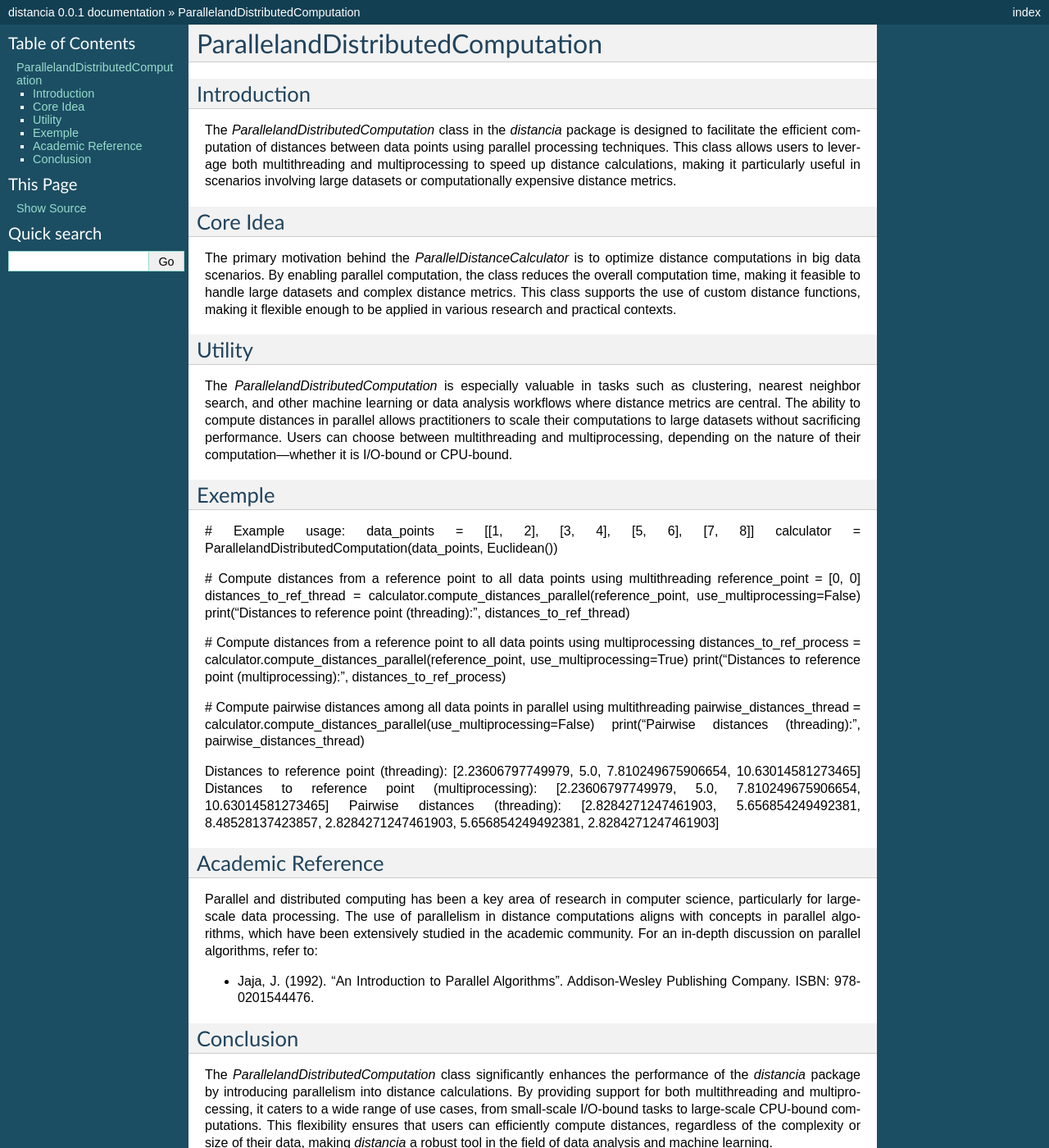
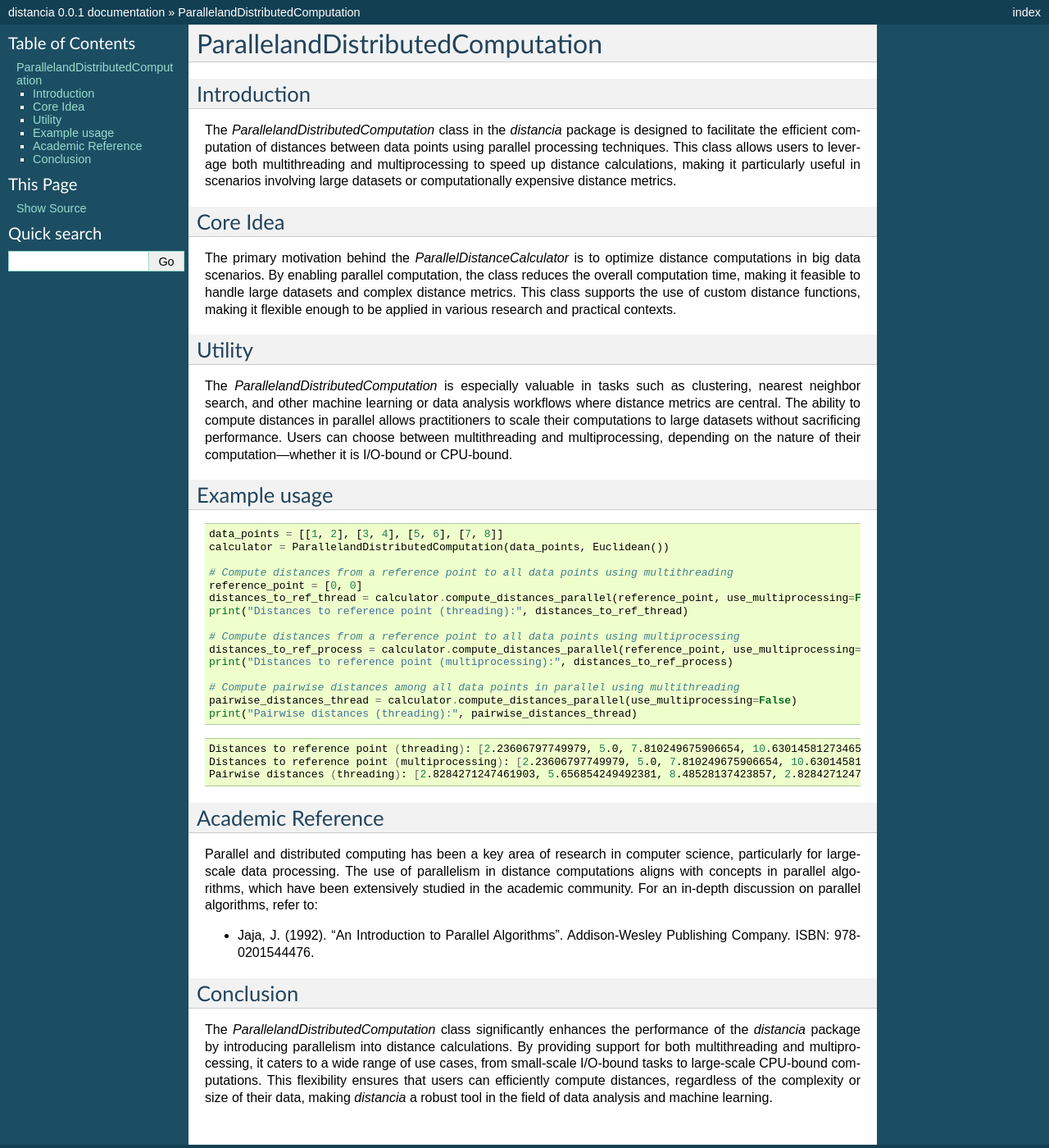
Before and after one commit to ym001/distancia, a Sphinx documentation site: the page built from docs/ParallelandDistributedComputation.rst, in a window 1280 px wide and 1400 px high. Shown: the whole window at 82% size. Built offline with Sphinx 7.4.7, drawn with Linux system fonts in a browser that asks for light colours; pages that are not in the unit, such as notebooks, are missing from menus.

Commit message:
Update ParallelandDistributedComputation.rst

```diff
--- a/docs/ParallelandDistributedComputation.rst
+++ b/docs/ParallelandDistributedComputation.rst
@@ -16,28 +16,33 @@ Utility
 
 The `ParallelandDistributedComputation` is especially valuable in tasks such as clustering, nearest neighbor search, and other machine learning or data analysis workflows where distance metrics are central. The ability to compute distances in parallel allows practitioners to scale their computations to large datasets without sacrificing performance. Users can choose between multithreading and multiprocessing, depending on the nature of their computation—whether it is I/O-bound or CPU-bound.
 
-Exemple
--------
-# Example usage:
-data_points = [[1, 2], [3, 4], [5, 6], [7, 8]]
-calculator = ParallelandDistributedComputation(data_points, Euclidean())
+Example usage
+-------------
 
-# Compute distances from a reference point to all data points using multithreading
-reference_point = [0, 0]
-distances_to_ref_thread = calculator.compute_distances_parallel(reference_point, use_multiprocessing=False)
-print("Distances to reference point (threading):", distances_to_ref_thread)
+.. code-block:: python
 
-# Compute distances from a reference point to all data points using multiprocessing
-distances_to_ref_process = calculator.compute_distances_parallel(reference_point, use_multiprocessing=True)
-print("Distances to reference point (multiprocessing):", distances_to_ref_process)
 
-# Compute pairwise distances among all data points in parallel using multithreading
-pairwise_distances_thread = calculator.compute_distances_parallel(use_multiprocessing=False)
-print("Pairwise distances (threading):", pairwise_distances_thread)
+  data_points = [[1, 2], [3, 4], [5, 6], [7, 8]]
+  calculator = ParallelandDistributedComputation(data_points, Euclidean())
 
-Distances to reference point (threading): [2.23606797749979, 5.0, 7.810249675906654, 10.63014581273465]
-Distances to reference point (multiprocessing): [2.23606797749979, 5.0, 7.810249675906654, 10.63014581273465]
-Pairwise distances (threading): [2.8284271247461903, 5.656854249492381, 8.48528137423857, 2.8284271247461903, 5.656854249492381, 2.8284271247461903]
+  # Compute distances from a reference point to all data points using multithreading
+  reference_point = [0, 0]
+  distances_to_ref_thread = calculator.compute_distances_parallel(reference_point, use_multiprocessing=False)
+  print("Distances to reference point (threading):", distances_to_ref_thread)
+
+  # Compute distances from a reference point to all data points using multiprocessing
+  distances_to_ref_process = calculator.compute_distances_parallel(reference_point, use_multiprocessing=True)
+  print("Distances to reference point (multiprocessing):", distances_to_ref_process)
+
+  # Compute pairwise distances among all data points in parallel using multithreading
+  pairwise_distances_thread = calculator.compute_distances_parallel(use_multiprocessing=False)
+  print("Pairwise distances (threading):", pairwise_distances_thread)
+
+.. code-block:: bash
+
+  Distances to reference point (threading): [2.23606797749979, 5.0, 7.810249675906654, 10.63014581273465]
+  Distances to reference point (multiprocessing): [2.23606797749979, 5.0, 7.810249675906654, 10.63014581273465]
+  Pairwise distances (threading): [2.8284271247461903, 5.656854249492381, 8.48528137423857, 2.8284271247461903, 5.656854249492381, 2.8284271247461903]
 
 Academic Reference
 ------------------
```
